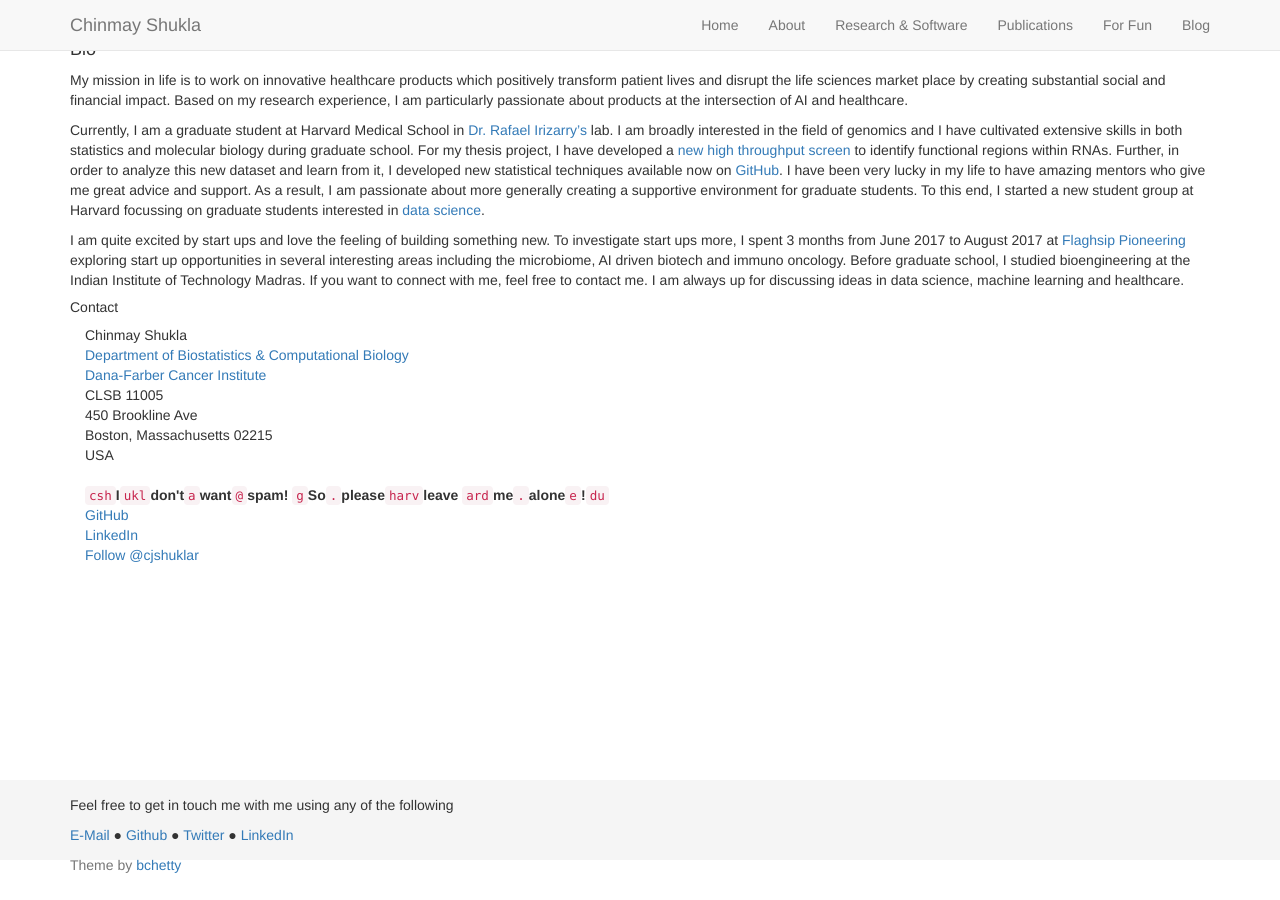
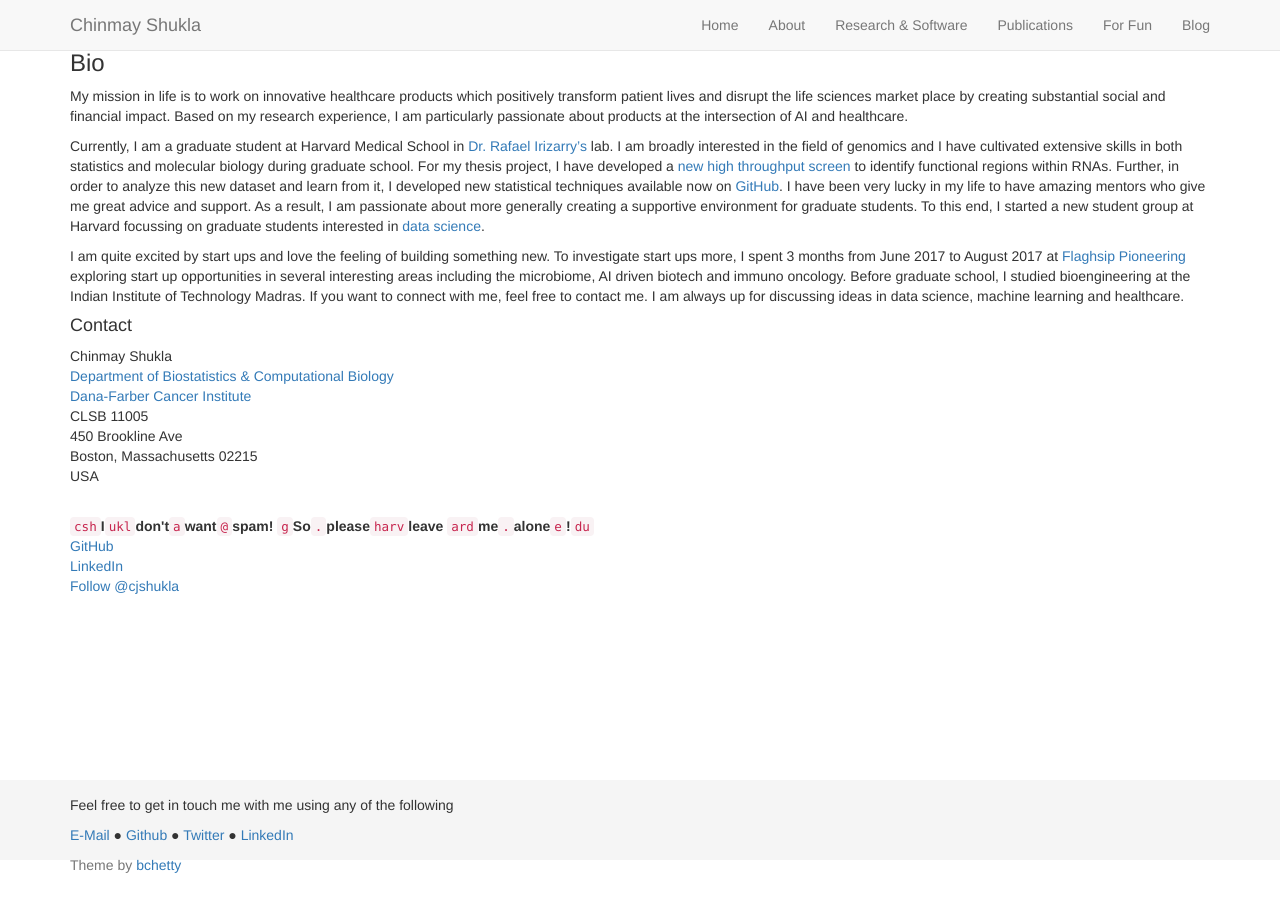
Before and after one commit to cshukla/cshukla.github.io, a Jekyll site: the page built from pages/about.md, in a window 1280 px wide and 900 px high, scrolled down 40 px. Built offline with Jekyll 4.4.1, drawn with Linux system fonts in a browser that asks for light colours; nearby versions of some CDN libraries; comment, search, counter and statistics services are not loaded.

Commit message:
formatting

```diff
--- a/pages/about.md
+++ b/pages/about.md
@@ -13,7 +13,7 @@ title: About
   gtag('config', 'UA-111431367-2');
 </script>
 
-#### Bio
+### Bio
 
 My mission in life is to work on innovative healthcare products which positively transform patient lives and disrupt the life sciences market place by creating substantial social and financial impact. Based on my research experience, I am particularly passionate about products at the intersection of AI and healthcare.
 
@@ -21,30 +21,22 @@ Currently, I am a graduate student at Harvard Medical School in [Dr. Rafael Iriz
 
 I am quite excited by start ups and love the feeling of building something new. To investigate start ups more, I spent 3 months from June 2017 to August 2017 at [Flaghsip Pioneering](http://flagshippioneering.com) exploring start up opportunities in several interesting areas including the microbiome, AI driven biotech and immuno oncology. Before graduate school, I studied bioengineering at the Indian Institute of Technology Madras. If you want to connect with me, feel free to contact me. I am always up for discussing ideas in data science, machine learning and healthcare.
 
-##### Contact
+#### Contact
 
-<div class="container">
+Chinmay Shukla<br/>
+<a href="http://bcb.dfci.harvard.edu">Department of Biostatistics &amp; Computational Biology</a><br/>
+<a href="http://www.dana-farber.org">Dana-Farber Cancer Institute</a><br/>
+CLSB 11005<br/>
+450 Brookline Ave<br/>
+Boston, Massachusetts 02215<br/>
+USA<br/><br/>
 
-    <div class="row-fluid">
-        <div class="span5">
-            Chinmay Shukla<br/>
-            <a href="http://bcb.dfci.harvard.edu">Department of Biostatistics &amp; Computational Biology</a><br/>
-            <a href="http://www.dana-farber.org">Dana-Farber Cancer Institute</a><br/>
-            CLSB 11005<br/>
-            450 Brookline Ave<br/>
-            Boston, Massachusetts 02215<br/>
-            USA<br/><br/>
-
-            <div id="hide_email">
-        <code>csh</code><b>I</b><code>ukl</code><b>don't</b><code>a</code><b>want</b><code>@</code><b>spam!
-        </b><code>g</code><b>So</b><code>.</code><b>please</b><code>harv</code><b>leave
-        </b><code>ard</code><b>me</b><code>.</code><b>alone</b><code>e</code><b>!</b><code>du</code><br/>
-        <a href="https://github.com/cshukla">GitHub</a><br/>
-        <a href="https://linkedin.com/in/shuklachinmay">LinkedIn</a><br/>
-        <a href="https://twitter.com/cjshukla" class="twitter-follow-button" data-show-count="false" data-size="large" data-show-screen-name="true">Follow @cjshuklar</a>
+<div id="hide_email">
+<code>csh</code><b>I</b><code>ukl</code><b>don't</b><code>a</code><b>want</b><code>@</code><b>spam!
+</b><code>g</code><b>So</b><code>.</code><b>please</b><code>harv</code><b>leave
+</b><code>ard</code><b>me</b><code>.</code><b>alone</b><code>e</code><b>!</b><code>du</code><br/>
+<a href="https://github.com/cshukla">GitHub</a><br/>
+<a href="https://linkedin.com/in/shuklachinmay">LinkedIn</a><br/>
+<a href="https://twitter.com/cjshukla" class="twitter-follow-button" data-show-count="false" data-size="large" data-show-screen-name="true">Follow @cjshukla</a>
 <script>!function(d,s,id){var js,fjs=d.getElementsByTagName(s)[0],p=/^http:/.test(d.location)?'http':'https';if(!d.getElementById(id)){js=d.createElement(s);js.id=id;js.src=p+'://platform.twitter.com/widgets.js';fjs.parentNode.insertBefore(js,fjs);}}(document, 'script', 'twitter-wjs');</script><br/>
-        </div>
-        </div>
-
-    </div>
 </div>
```
